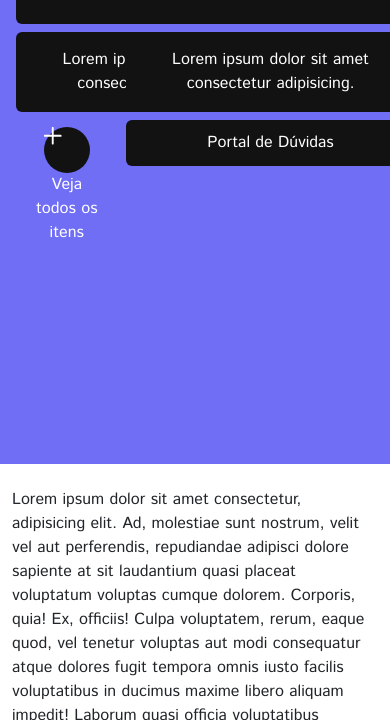
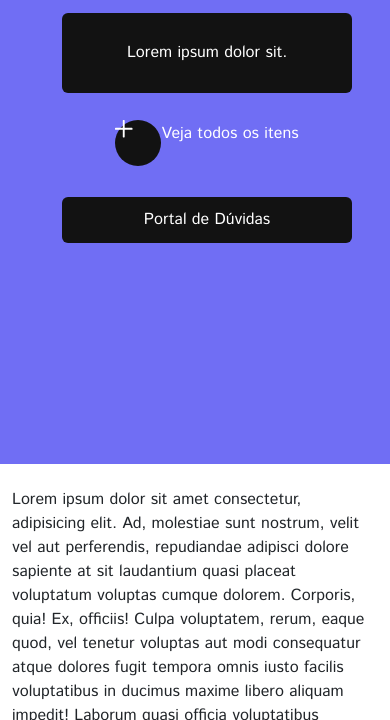
Before and after one commit to Azidy/prova-html-oxigen, a plain HTML site: page index.html in a window 390 px wide. Shown: the part 380-1100 px from the top of the page. Drawn offline with nearby package versions, Linux system fonts and the light colour scheme.

Commit message:
botoes header responsivos

```diff
--- a/index.html
+++ b/index.html
@@ -50,32 +50,32 @@
               </div>
               <button class="py-2 ms-4 btn circulo-lupa rounded-circle bg-white" type="submit"><img src="imgs/search_ico.svg" alt=""></button>
           </nav>
-          <div class="banner-image w-100 vh-100 d-flex justify-content-left align-itens-center">
-            <div class="content text-center my-auto ms-4 w-50">
+          <div class="banner-image vh-100 d-flex justify-content-left align-itens-center">
+            <div class="content text-center my-auto ms-4 largura-variavel">
             <img class="logo-320px" src="imgs/logos_medium.svg" alt="">
               <h1 class="text-white">Lorem ipsum dolor sit amet.</h1>
-            <div class="row">
+            <div class="row row-gap-3">
 
-                <div class="col-6 p-1">
+                <div class="col-12 col-sm-6 ">
                   <button type="button" class="btn btn-fundo text-white">Lorem ipsum dolor sit.</button>
                   </div>
-                  <div class="col-6 p-1">
+                  <div class="col-12 col-sm-6">
                   <button type="button" class="btn btn-fundo text-white">Lorem ipsum dolor sit.</button>
                 </div>
 
-                <div class="col-6 p-1">
+                <div class="col-12 col-sm-6 sumir">
                   <button type="button" class="btn btn-fundo text-white">Lorem ipsum dolor sit amet consectetur adipisicing.</button>
                 </div>
-                  <div class="col-6 p-1">
+                  <div class="col-12 col-sm-6 sumir">
                   <button type="button" class="btn btn-fundo text-white">Lorem ipsum dolor sit amet consectetur adipisicing.</button>
                 </div>
 
-                <div class="col-6 p-1">
-                  <a type="button" class="btn text-white text-center"><div class="circulo-mais rounded-circle d-inline-flex btn-fundo"><svg width="18" height="18" viewBox="0 0 18 18" fill="none" xmlns="http://www.w3.org/2000/svg">
+                <div class="col-12 col-sm-6 p-1">
+                  <a type="button" class="btn text-white text-center text-nowrap"><div class="circulo-mais rounded-circle d-inline-flex btn-fundo"><svg width="18" height="18" viewBox="0 0 18 18" fill="none" xmlns="http://www.w3.org/2000/svg">
                     <path d="M0.703125 9.6875C0.234375 9.6875 0 9.50521 0 9.14062V8.35938C0 7.99479 0.234375 7.8125 0.703125 7.8125H7.79688V0.703125C7.79688 0.234375 7.97917 0 8.34375 0H9.125C9.48958 0 9.67188 0.234375 9.67188 0.703125V7.8125H16.7969C17.2656 7.8125 17.5 7.99479 17.5 8.35938V9.14062C17.5 9.50521 17.2656 9.6875 16.7969 9.6875H9.67188V16.7969C9.67188 17.2656 9.48958 17.5 9.125 17.5H8.34375C7.97917 17.5 7.79688 17.2656 7.79688 16.7969V9.6875H0.703125Z" fill="white"/>
                     </svg></div>Veja todos os itens</a>
                   </div>
-                    <div class="col-6 p-1">
+                    <div class="col-12 col-sm-6 p-1">
                   <button type="button" id="portaldeduvidas" class="btn btn-fundo text-white">Portal de Dúvidas</button>
                 </div>
               </div>
--- a/style.css
+++ b/style.css
@@ -54,6 +54,10 @@ nav{
     display: none;
 }
 
+.largura-variavel{
+    width: 50%;
+}
+
 footer{
     background-color: #121212;
 }
@@ -94,4 +98,8 @@ footer{
         left: 50%;
         transform: translate(-50%);
     }
+
+    .largura-variavel{
+        width: 100%;
+    }
 }
```
